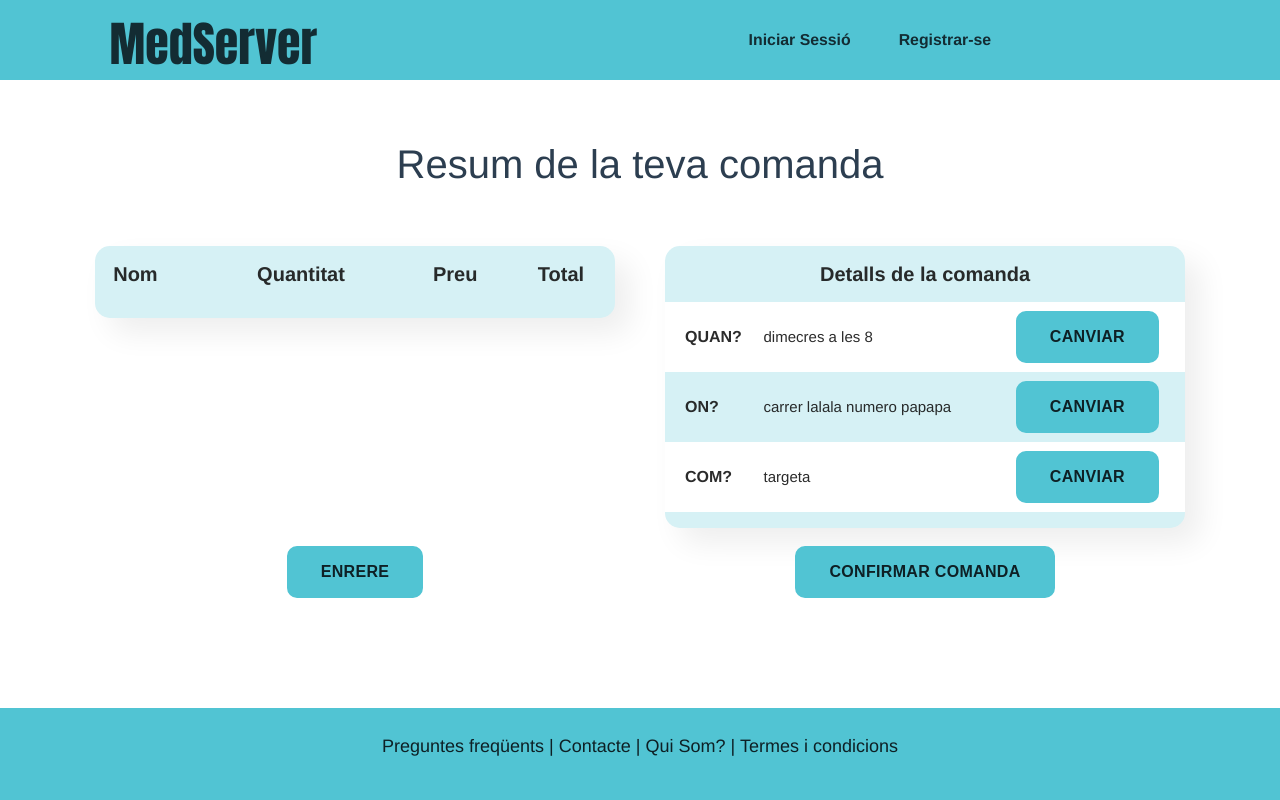
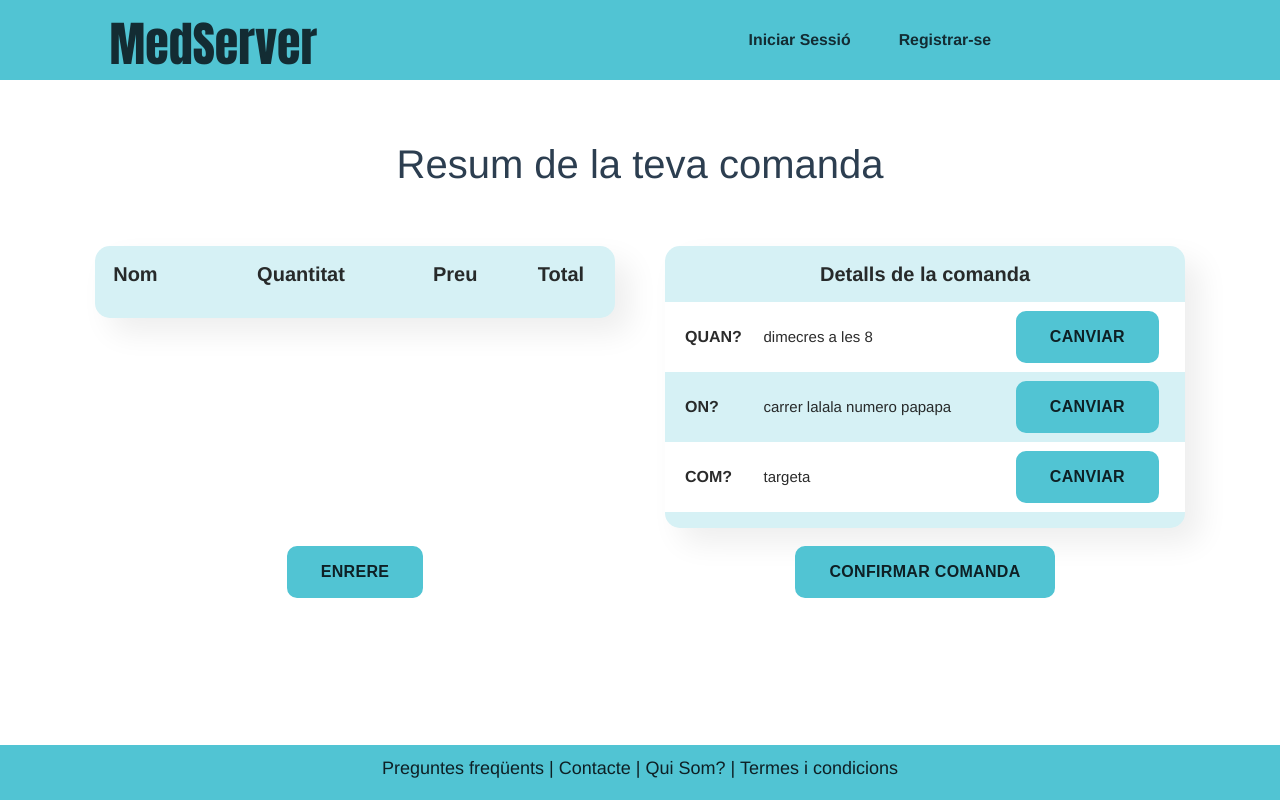
Before and after one commit to Peaverin/medserver, a Vue app: page /#/ in a window 1280 px wide. Built offline with nearby package versions, Linux system fonts and the light colour scheme; the HTML template or start-up script is replaced by a standard one; what @trevoreyre/autocomplete-vue, vue-form-wizard would draw is missing.

Commit message:
Fix footer

```diff
--- a/src/App.vue
+++ b/src/App.vue
@@ -37,4 +37,7 @@ export default {
 .fade-enter, .fade-leave-to, .routrans-enter, .routrans-leave-to /* .fade-leave-active below version 2.1.8 */ {
   opacity: 0;
 }
+
+
+
 </style>
--- a/src/components/CustomFooter.vue
+++ b/src/components/CustomFooter.vue
@@ -1,11 +1,16 @@
 <style scoped>
 .footer {
-  height: auto;
-  line-height: 60px;
+  height: 55px;
+  position: absolute;
+  right: 0;
+  bottom: 0;
+  left: 0;
+  text-align: center;
   background-color: var(--main-color);
   color: var(--main-color-darkest);
-  display: block;
-  text-align: center;
+}
+p{
+  margin-top:10px;
 }
 
 /* Small devices (landscape phones, 544px and up) */
@@ -28,10 +33,9 @@
 </style>
 
 <template>
-    <footer class ="navbar fixed-bottom footer">
-        <div>
+    <footer class ="footer">
+
           <p>Preguntes freqüents | Contacte | Qui Som? | Termes i condicions</p>
-        </div>
 
     </footer>
 </template>
--- a/src/styles/general.css
+++ b/src/styles/general.css
@@ -1,4 +1,11 @@
 /*
 Per donar espai al footer
 */
-body {  }
+html {
+    min-height: 100%;
+    position: relative;
+  }
+  body {
+    margin: 0;
+    margin-bottom: 75px;
+  }
```
